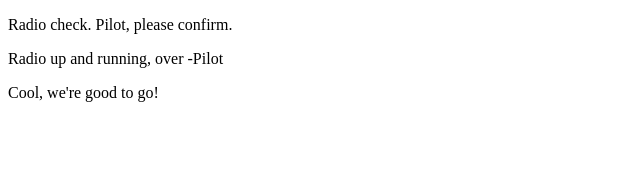
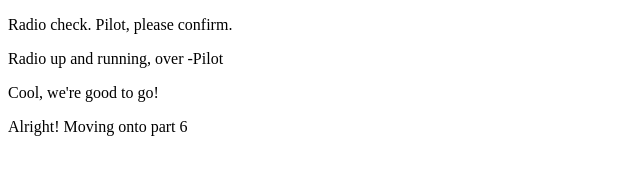
Before and after one commit to mmckeever23/communication_log, a plain HTML site: page index.html in a window 1280 px wide. Shown: the whole page, without its empty margins (0-640 px from the left). Drawn offline with Linux system fonts and the light colour scheme.

Commit message:
Sending reply

```diff
--- a/index.html
+++ b/index.html
@@ -6,5 +6,7 @@
       <p>Radio up and running, over -Pilot</p>
 
       <p>Cool, we're good to go!</p>
+
+      <p>Alright! Moving onto part 6</p>
    </body>
 </html>
```
